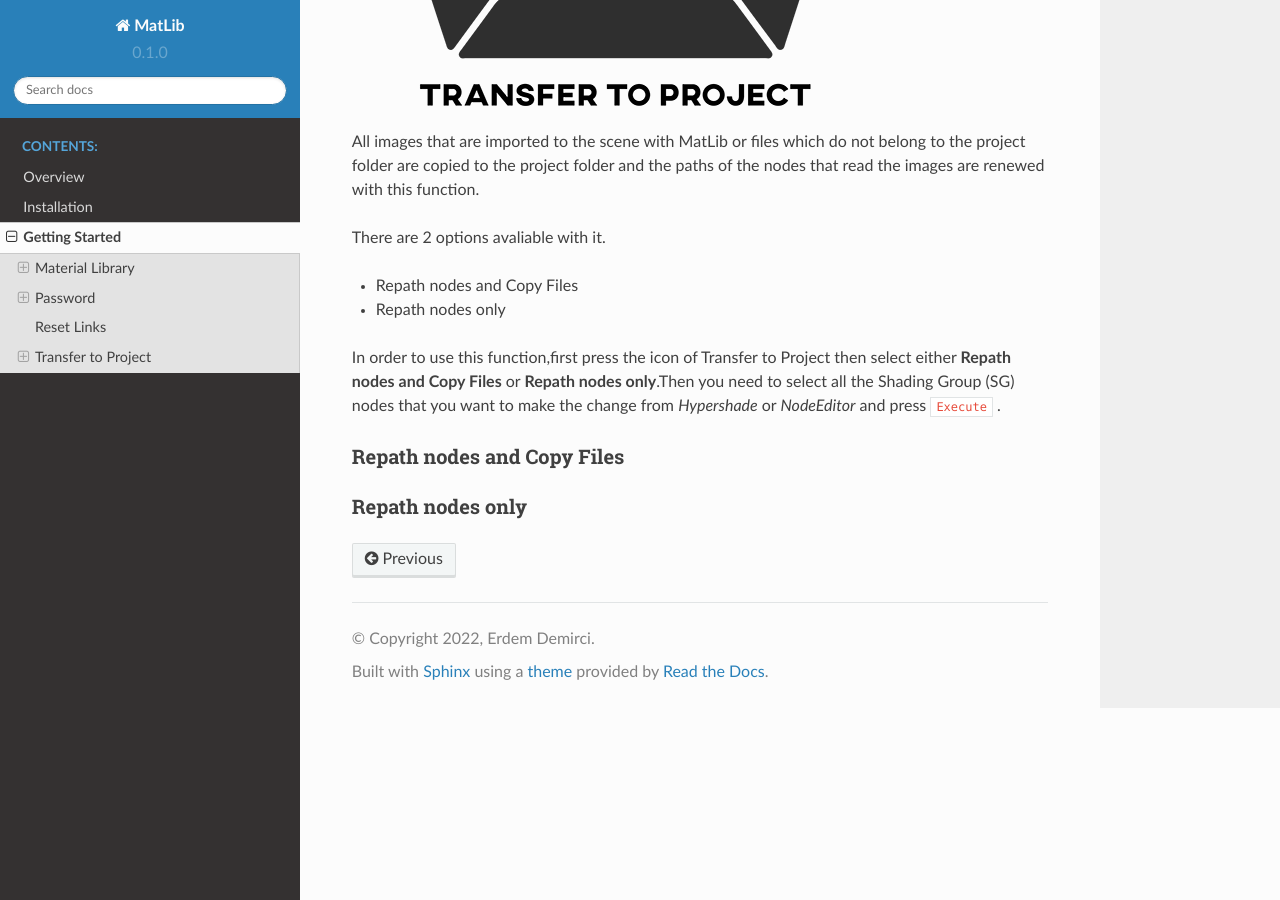
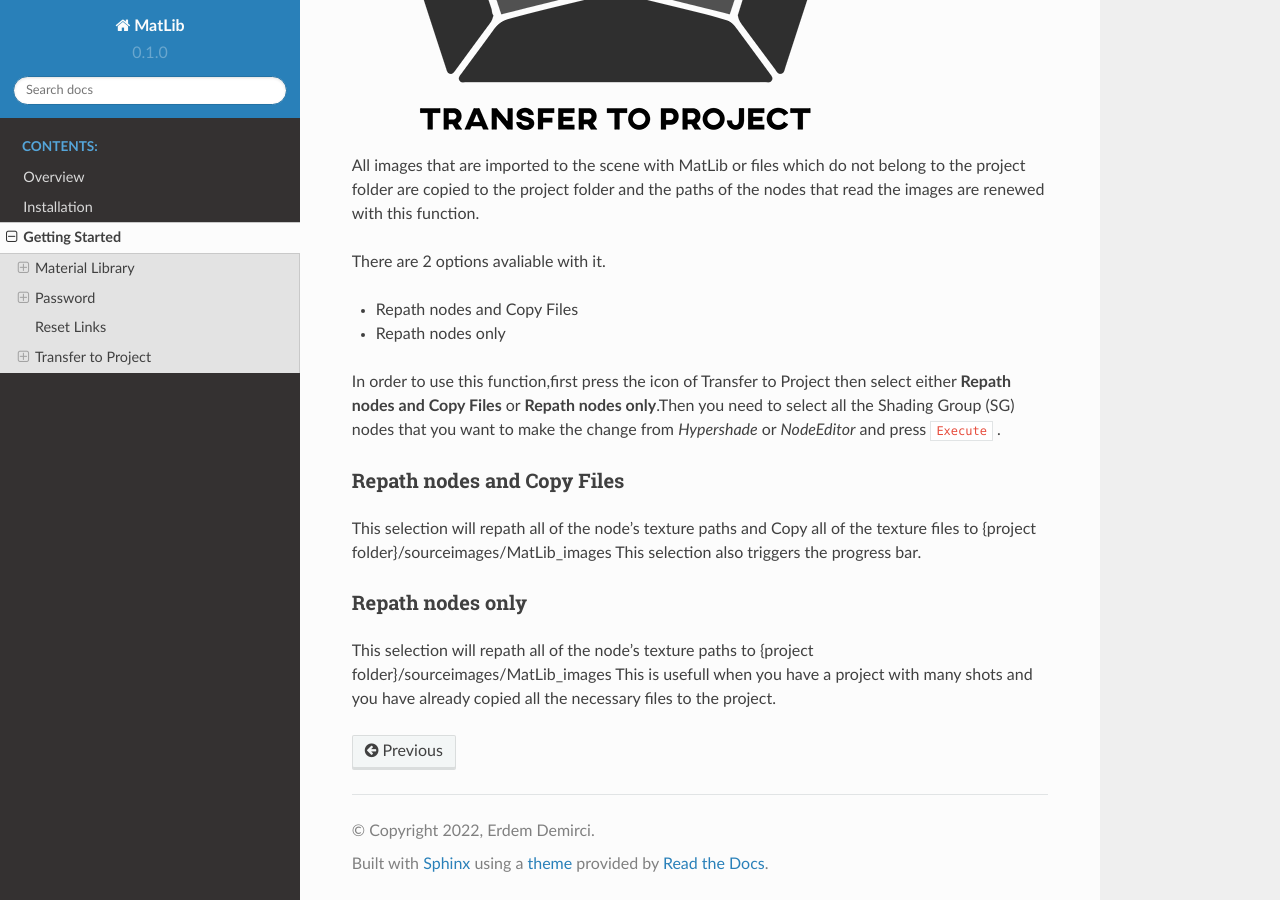
Before and after one commit to erdemirci/MatLib, a Sphinx documentation site: the page built from docs/source/getting_started.rst, in a window 1280 px wide and 900 px high, scrolled down 16834 px. Built offline with Sphinx 7.4.7 and the Read the Docs theme 2.0.0, drawn with Linux system fonts in a browser that asks for light colours.

Commit message:
Update getting_started.rst

```diff
--- a/docs/source/getting_started.rst
+++ b/docs/source/getting_started.rst
@@ -349,6 +350,11 @@ In order to use this function,first press the icon of Transfer to Project then s
 Repath nodes and Copy Files
 ----
 
+This selection will repath all of the node's texture paths and Copy all of the texture files to {project folder}/sourceimages/MatLib_images
+This selection also triggers the progress bar.
 
 Repath nodes only
 ----
+
+This selection will repath all of the node's texture paths to {project folder}/sourceimages/MatLib_images
+This is usefull when you have a project with many shots and you have already copied all the necessary files to the project.
```
Also changed, not shown: other parts of docs/source/getting_started.rst (+1 -0 lines).
